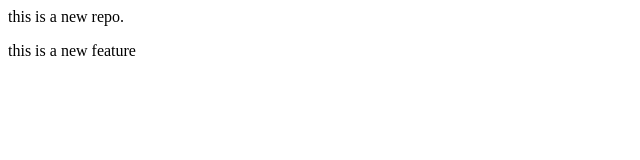
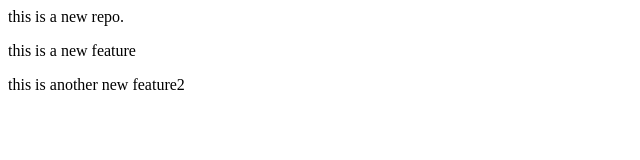
Before and after one commit to Abhinay1073/LocalRep, a plain HTML site: page index.html in a window 1280 px wide. Shown: the whole page, without its empty margins (0-640 px from the left). Drawn offline with Linux system fonts and the light colour scheme.

Commit message:
Added new feature

```diff
--- a/index.html
+++ b/index.html
@@ -1,2 +1,3 @@
 <p>this is a new repo.</p>
 <p>this is a new feature</p>
+<p>this is another new feature2</p>
```
